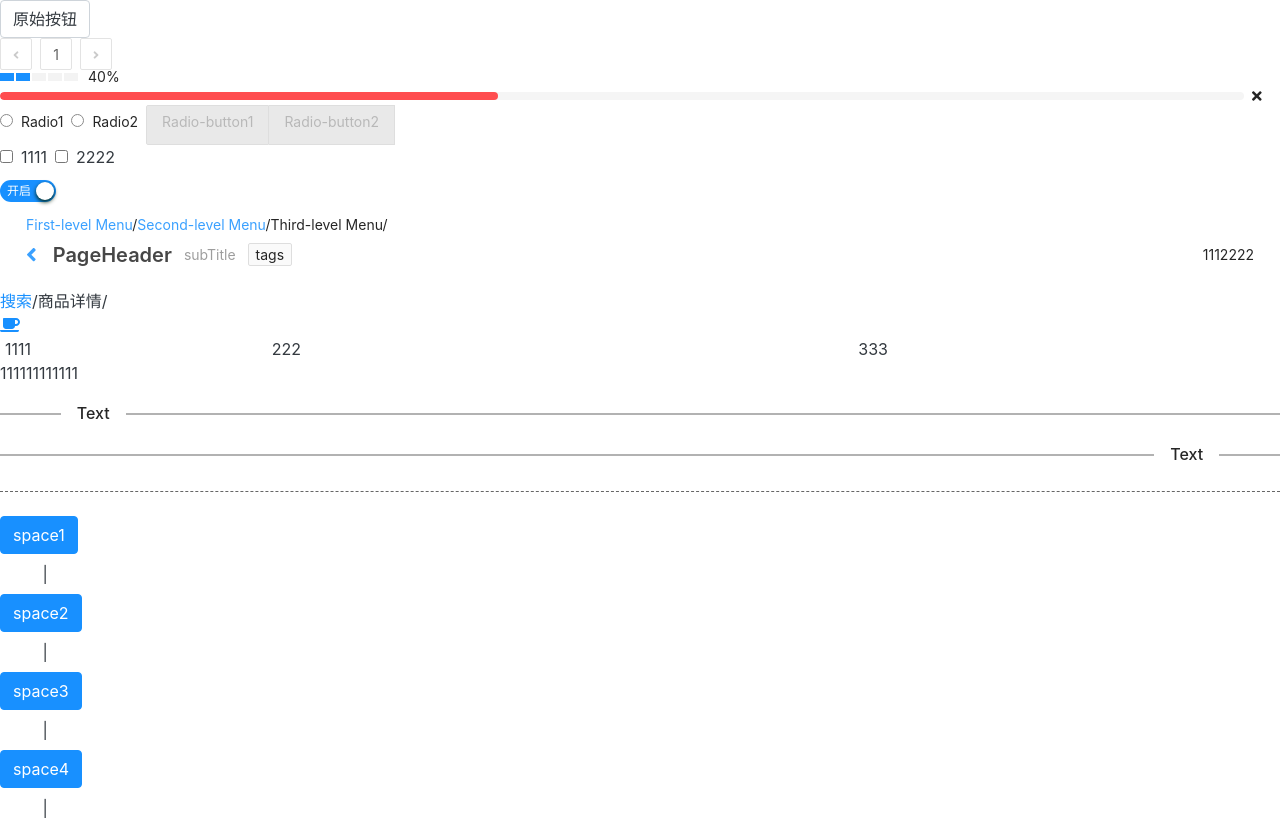
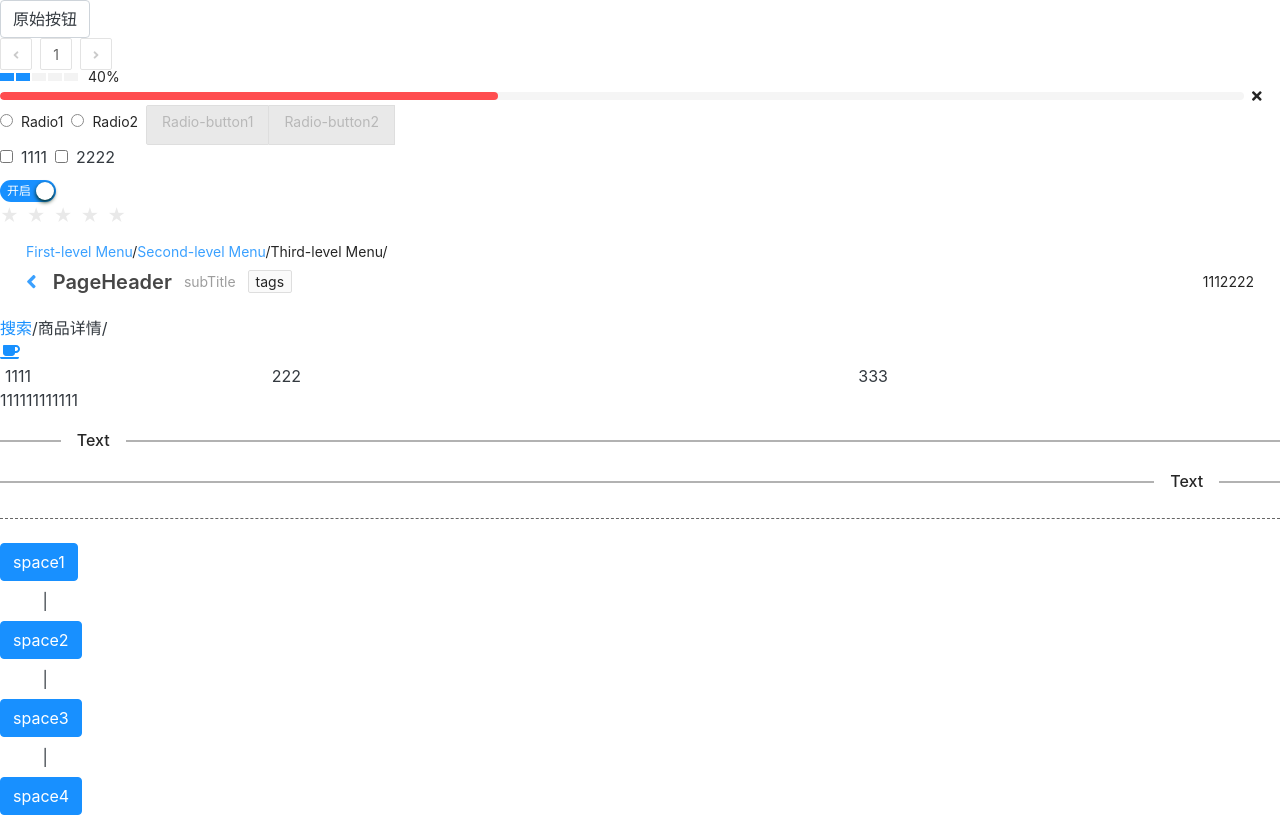
Before and after one commit to jiudehuiyi/jh-ui-tshook, a React app: page / in a window 1280 px wide. Shown: the top 820 px of the page. Built offline with nearby package versions, Linux system fonts and the light colour scheme.

Commit message:
feat:增加slider组件

```diff
--- a/package.json
+++ b/package.json
@@ -1,6 +1,6 @@
 {
   "name": "jh-ui-tshook",
-  "version": "0.1.3",
+  "version": "0.1.4",
   "private": false,
   "dependencies": {
     "@babel/core": "7.12.3",
@@ -66,9 +66,9 @@
     "rc-dropdown": "^3.2.0",
     "rc-pagination": "^3.1.6",
     "rc-progress": "~3.1.0",
+    "rc-rate": "^2.9.1",
     "rc-resize-observer": "^1.0.0",
     "rc-steps": "^4.1.3",
-    "rc-switch": "^3.2.2",
     "rc-util": "^5.9.4",
     "react": "^17.0.1",
     "react-app-polyfill": "^2.0.0",
--- a/src/App.tsx
+++ b/src/App.tsx
@@ -28,6 +28,7 @@ import RadioGroup from "./components/Radio/radio-group";
 import Checkbox from "./components/Checkbox/checkbox";
 import CheckboxGroup from "./components/Checkbox/checkbox-group";
 import Switch from "./components/Switch/switch";
+import Rate from "./components/Rate/rate";
 library.add( fas );//添加所有种类的图标(不用一个个的进行引入)
 
 const { Step } = Steps;
@@ -95,7 +96,7 @@ function App() {
         checkedChildren="开启"
         unCheckedChildren="关闭"
       />
-
+      <Rate />
 
 
       <PageHeader  title="PageHeader" subTitle={"subTitle"} tags={"tags"} extra={[<span>111</span>,<span>2222</span>]} ghost={true} breadcrumb={{ "routes":routes }}  ></PageHeader>
--- /dev/null
+++ b/src/components/Rate/rate.tsx
@@ -0,0 +1,48 @@
+import React from "react";
+import RcRate from "rc-rate";
+import "rc-rate/assets/index.css";
+
+export interface RateProps {
+    prefixCls?: string;
+    allowClear?: boolean;
+    allowHalf?: boolean;
+    autoFocus?: boolean;
+    character?: React.ReactNode | (() => React.ReactNode);
+    className?: string;
+    count?: number;
+    defaultValue?: number;
+    disabled?: boolean;
+    style?: React.CSSProperties;
+    tooltips?: string[];
+    value?: number;
+    onBlur?: () => void;
+    onChange?: (value?: number) => void;
+    onFocus?: () => {};
+    onHoverChange?: (value: number) => void;
+    onKeyDown?: (event: React.KeyboardEvent) => void;
+}
+
+const Rate: React.FC<RateProps> = (props) => {
+
+    const {
+        prefixCls = "jh-rate", count = 5, allowClear = true, allowHalf = false,
+        character, className, style, defaultValue, disabled, onChange, onHoverChange
+    } = props;
+    return (
+        <div>
+            <RcRate
+                count={count}
+                allowClear={allowClear}
+                allowHalf={allowHalf}
+                character={character}
+                className={className}
+                style={style}
+                defaultValue={defaultValue}
+                disabled={disabled}
+                onChange={onChange}
+                onHoverChange={onHoverChange}
+            />
+        </div>
+    )
+}
+export default Rate;
--- a/src/styles/index.scss
+++ b/src/styles/index.scss
@@ -56,3 +56,6 @@
 
 //Switch组件样式
 @import "../components/Switch/style";
+
+//Rate组件样式
+@import "../components/Rate/style";
```
Also changed, not shown: src/components/Rate/_style.scss (added), 1 other file (tests, documents, lock files or other folders).
